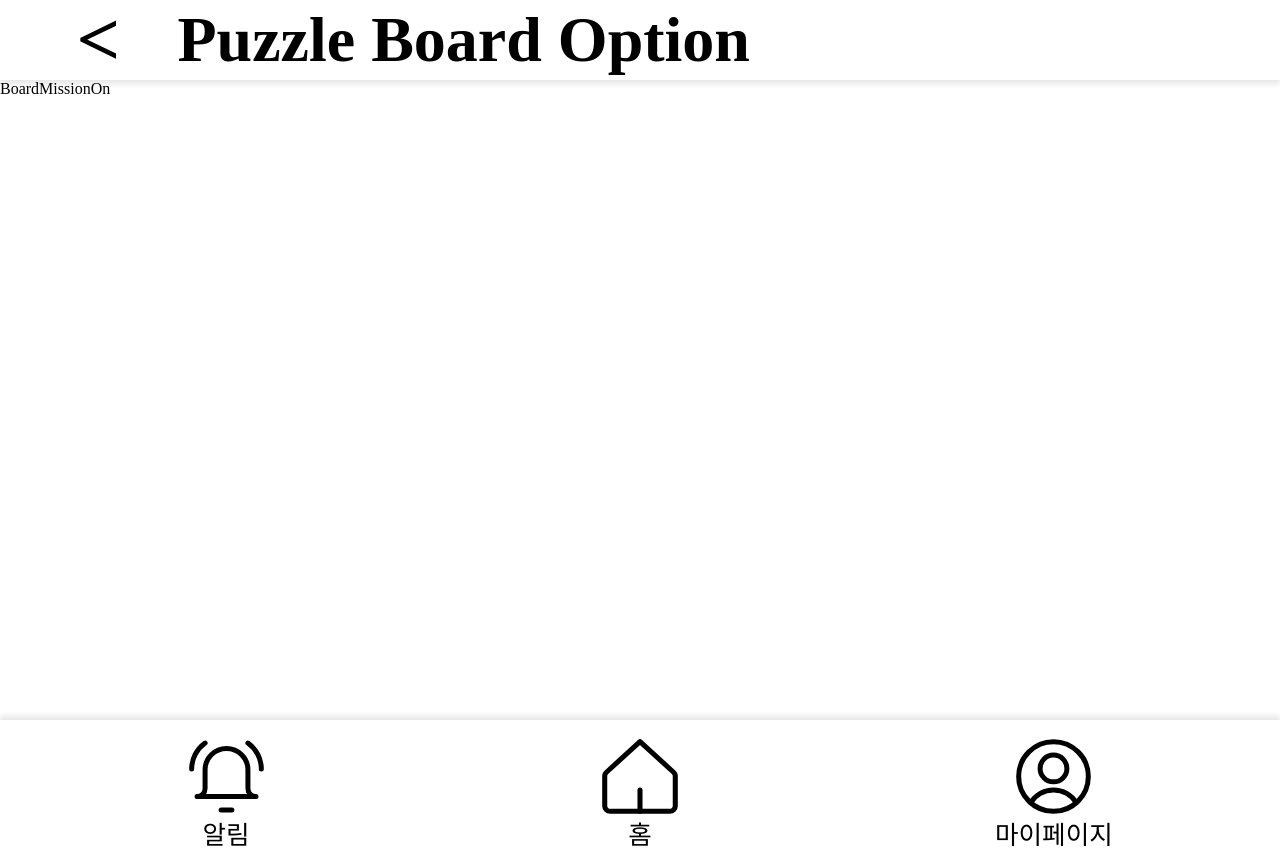
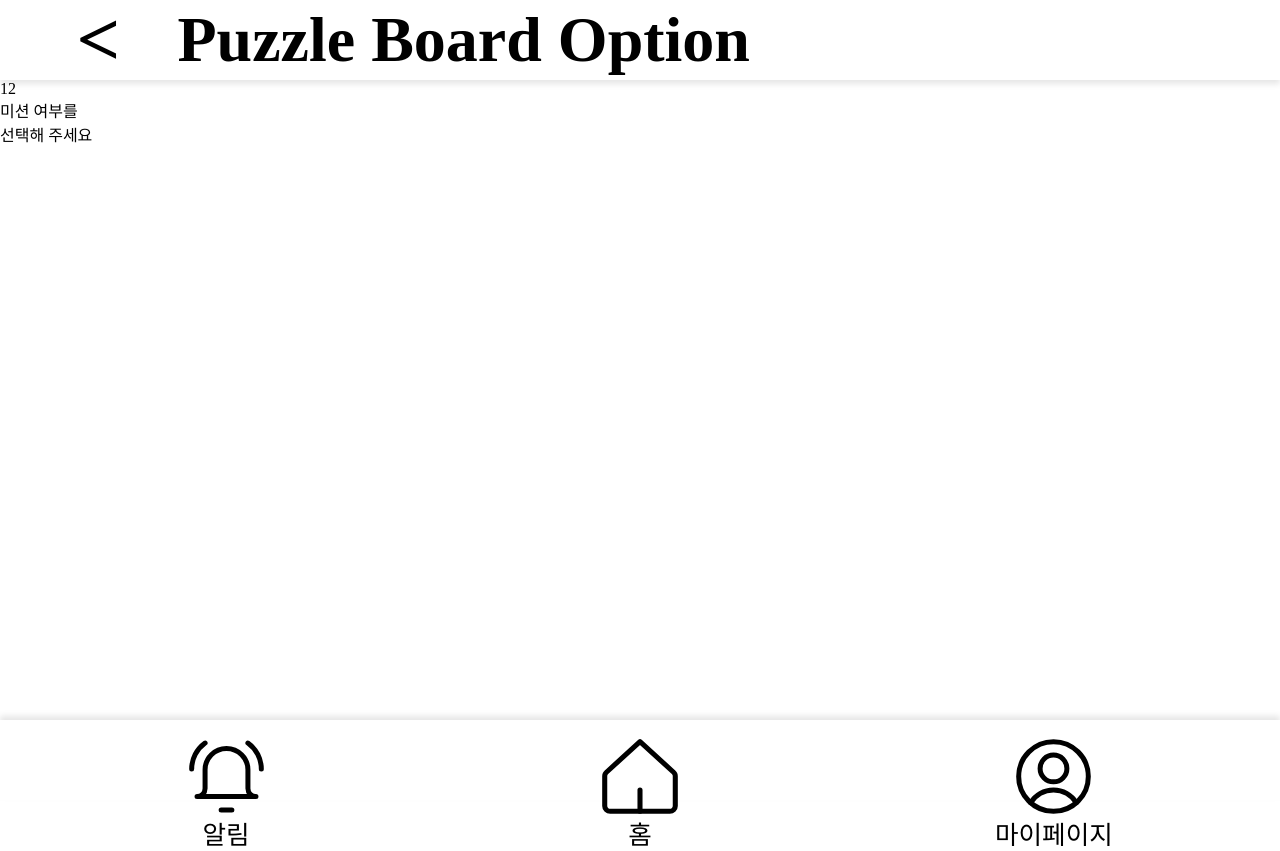
Before and after one commit to Frame-Puzzle/frontend, a React (Vite) app in the folder frontend/: page /create-board/mission-on in a window 1280 px wide. Built offline with nearby package versions, Linux system fonts and the light colour scheme; no server answers; a web font is replaced by a local one.

Commit message:
임시 저장

```diff
--- a/frontend/src/components/common/BoardMissionOn.jsx
+++ b/frontend/src/components/common/BoardMissionOn.jsx
@@ -3,7 +3,16 @@ import "./BoardMissionOn.css";
 // Create Board의 두 번째 전환 컴포넌트
 const BoardMissionOn = () => {
   return (
-    <div>BoardMissionOn</div>
+    <div className="board-mission-on w-full h-full">
+      <div className="board-mission-on-progress flex">
+        <span>1</span>
+        <span>2</span>
+      </div>
+      <div className="board-mission-on-title">
+        <span>미션 여부를</span>
+        <span>선택해 주세요</span>
+      </div>
+    </div>
   )
 }
 
--- a/frontend/src/components/common/BoardSelectSize.jsx
+++ b/frontend/src/components/common/BoardSelectSize.jsx
@@ -19,7 +19,7 @@ const BoardSelectSize = () => {
       </div>
       <div className="board-select-size-title">
         <span>퍼즐 판의 크기를</span>
-        <span>설정해 주세요.</span>
+        <span>설정해 주세요</span>
       </div>
       <div className="board-select-size-button">
         <span onClick={() => {
```
